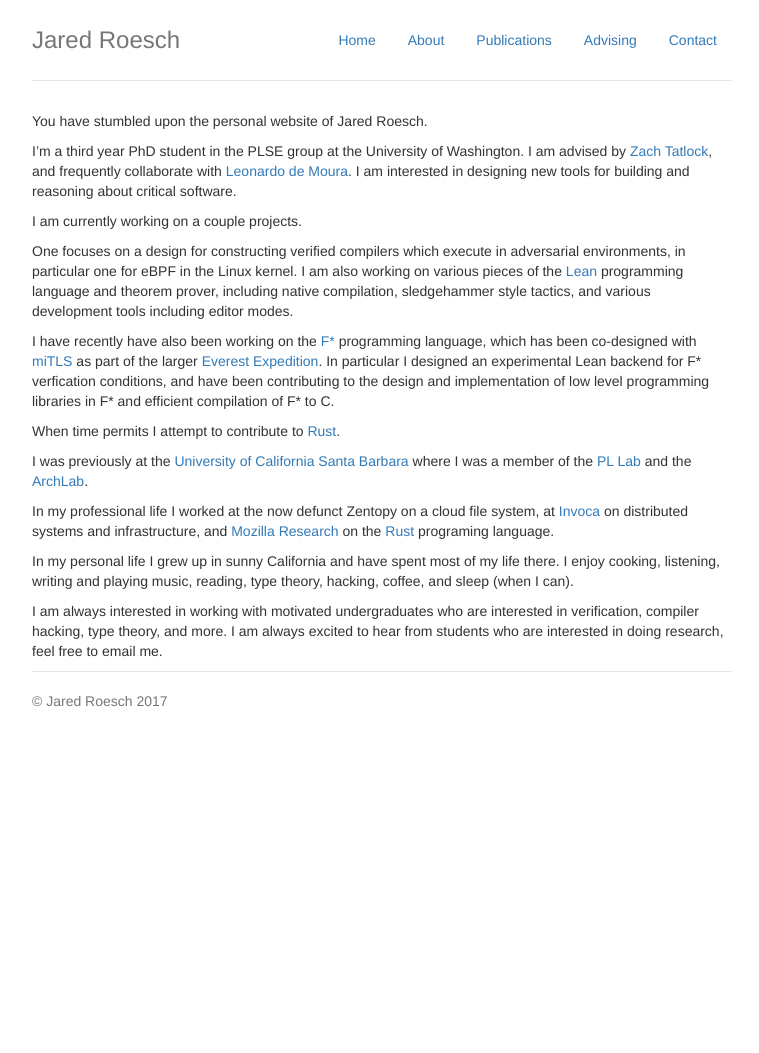
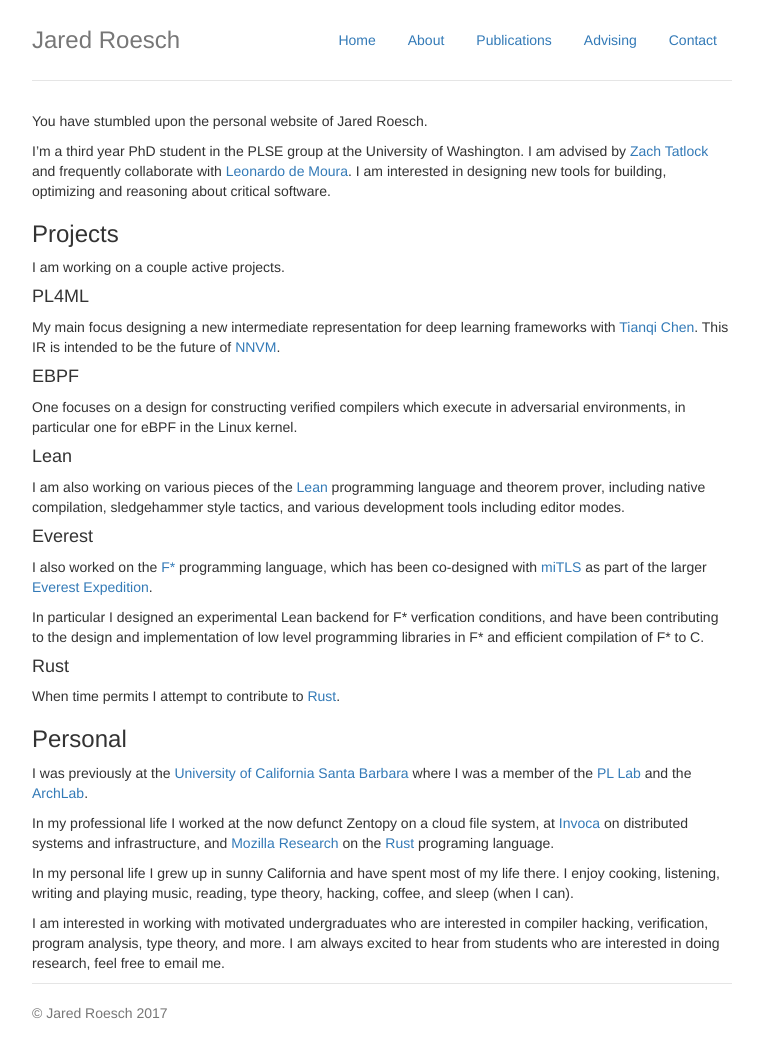
Before and after one commit to jroesch/jroesch.github.io, a Jekyll site: the page built from about_content.md, in a window 1280 px wide. Shown: the whole page, without its empty margins (258-1017 px from the left). Built offline with Jekyll 4.4.1, drawn with Linux system fonts in a browser that asks for light colours; our own code applies the rules of GitHub Pages for plain Markdown files; before the commit the page ends 900 px from its top, so only the background shows below that.

Commit message:
Fix some typos and tweak content

```diff
--- a/about_content.md
+++ b/about_content.md
@@ -1,27 +1,43 @@
 You have stumbled upon the personal website of Jared Roesch.
 
 I'm a third year PhD student in the PLSE group at the University of Washington.
-I am advised by [Zach Tatlock](https://homes.cs.washington.edu/~ztatlock/),
+I am advised by [Zach Tatlock](https://homes.cs.washington.edu/~ztatlock/)
 and frequently collaborate with [Leonardo de Moura](http://leodemoura.github.io/).
-I am interested in designing new tools for building and reasoning about critical
-software.
+I am interested in designing new tools for building, optimizing and reasoning about
+critical software.
 
-I am currently working on a couple projects.
+### Projects
 
+I am working on a couple active projects.
+
+#### PL4ML
+My main focus designing a new intermediate representation for deep learning frameworks with
+[Tianqi Chen](https://homes.cs.washington.edu/~tqchen/). This IR is intended to be the future
+of [NNVM](http://tvmlang.org/).
+
+#### EBPF
 One focuses on a design for constructing verified compilers which execute in adversarial
-environments, in particular one for eBPF in the Linux kernel. I am also working on various
-pieces of the [Lean](leanprover.github.io) programming language and theorem prover, including
-native compilation, sledgehammer style tactics, and various development tools including
-editor modes.
+environments, in particular one for eBPF in the Linux kernel.
 
-I have recently have also been working on the [F\*](https://www.fstar-lang.org/) programming language,
-which has been co-designed with [miTLS](http://mitls.org/) as part of the larger
-[Everest Expedition](https://project-everest.github.io/). In particular I designed an
-experimental Lean backend for F\* verfication conditions, and have been contributing to the
-design and implementation of low level programming libraries in F\* and efficient compilation
-of F\* to C.
+#### Lean
+I am also working on various
+pieces of the [Lean](leanprover.github.io) programming language and theorem prover,
+including native compilation, sledgehammer style tactics, and various development tools
+including editor modes.
 
+#### Everest
+I also worked on the [F\*](https://www.fstar-lang.org/) programming
+language, which has been co-designed with [miTLS](http://mitls.org/) as part of the larger
+[Everest Expedition](https://project-everest.github.io/).
+
+In particular I designed an experimental Lean backend for F\* verfication conditions, and have
+been contributing to the design and implementation of low level programming libraries in
+F\* and efficient compilation of F\* to C.
+
+#### Rust
 When time permits I attempt to contribute to [Rust](https://www.rust-lang.org/).
+
+### Personal
 
 I was previously at the
 [University of California Santa Barbara](https://www.cs.ucsb.edu/)
@@ -38,7 +54,6 @@ In my personal life I grew up in sunny California and have spent most of my life
 there. I enjoy cooking, listening, writing and playing music, reading,
 type theory, hacking, coffee, and sleep (when I can).
 
-I am always interested in working with motivated undergraduates who are
-interested in verification, compiler hacking, type theory, and more.
-I am always excited to hear from students who are interested in doing
-research, feel free to email me.
+I am interested in working with motivated undergraduates who are interested in compiler hacking, verification,
+program analysis, type theory, and more. I am always excited to hear from students who are interested in
+doing research, feel free to email me.
```
Also changed, not shown: advising.md (+2 -1 lines).
